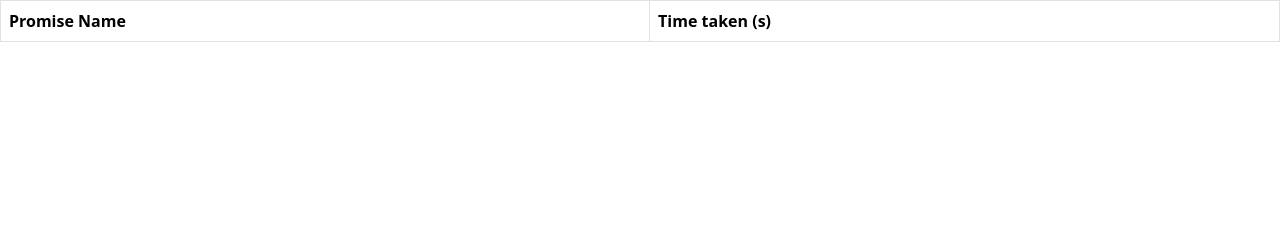
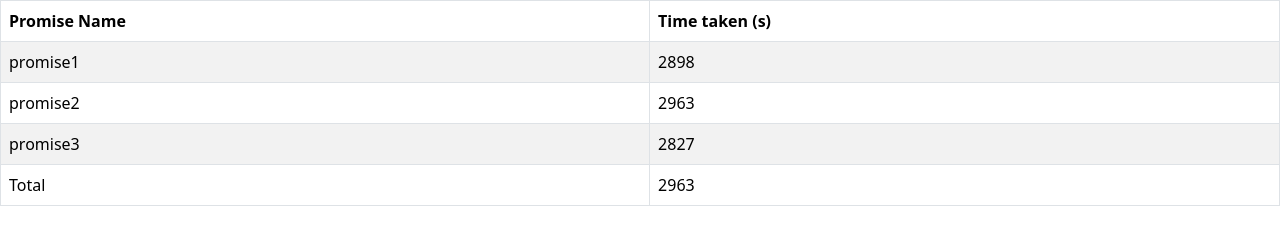
Before and after one commit to acciojob/wait-for-multiple-promises-Umesh-Deogharia, a website: page main.html in a window 1280 px wide. Drawn offline with nearby package versions, Linux system fonts and the light colour scheme.

Commit message:
created a submission

```diff
--- a/main.html
+++ b/main.html
@@ -20,7 +20,12 @@
           <th>Time taken (s)</th>
         </tr>
       </thead>
-      <tbody id="output"></tbody>
+      <tbody id="output">
+		  <tr>
+			  <td>Loading…</td>
+			  <td>Loading…</td>
+		  </tr>
+	  </tbody>
     </table>
 
     <script type="text/javascript" src="./script.js"></script>
--- a/script.js
+++ b/script.js
@@ -1 +1,58 @@
 //your JS code here. If required.
+
+
+document.addEventListener("DOMContentLoaded", CreationOfTable);
+
+function CreationOfTable() {
+    let output = document.querySelector("#output");
+
+    function CreationOfPromise(name) {
+        return new Promise((resolve) => {
+          let delay = (Math.random() * 2 + 1) * 1000;
+          setTimeout(() => {
+            resolve({name,delay: delay.toFixed()});
+          }, delay);
+        });
+    }
+
+    let promise1 = CreationOfPromise("promise1");
+    let promise2 = CreationOfPromise("promise2");
+    let promise3 = CreationOfPromise("promise3");
+
+    Promise.all([promise1, promise2, promise3]).then((value) => {
+        //   console.log(value.length);
+
+      output.innerHTML = "";
+          let maxTime = Math.max(...value.map(value => value.delay));
+      value.forEach((value)=>{
+          let row = document.createElement("tr");
+
+          let nameCell = document.createElement("td");
+          nameCell.textContent = value.name;
+
+          let timeCell = document.createElement("td");
+          timeCell.textContent = value.delay;
+
+          row.appendChild(nameCell);
+          row.appendChild(timeCell);
+          output.appendChild(row);
+
+        //   console.log(maxTime)
+
+
+      })
+		let totalRow = document.createElement("tr");
+
+        let totalName = document.createElement("td");
+        totalName.textContent = "Total";
+
+        let totalTime = document.createElement("td");
+        totalTime.textContent = maxTime;
+
+        totalRow.appendChild(totalName);
+        totalRow.appendChild(totalTime);
+        output.appendChild(totalRow);
+      //   column.innerHTML
+    });
+
+};
```
